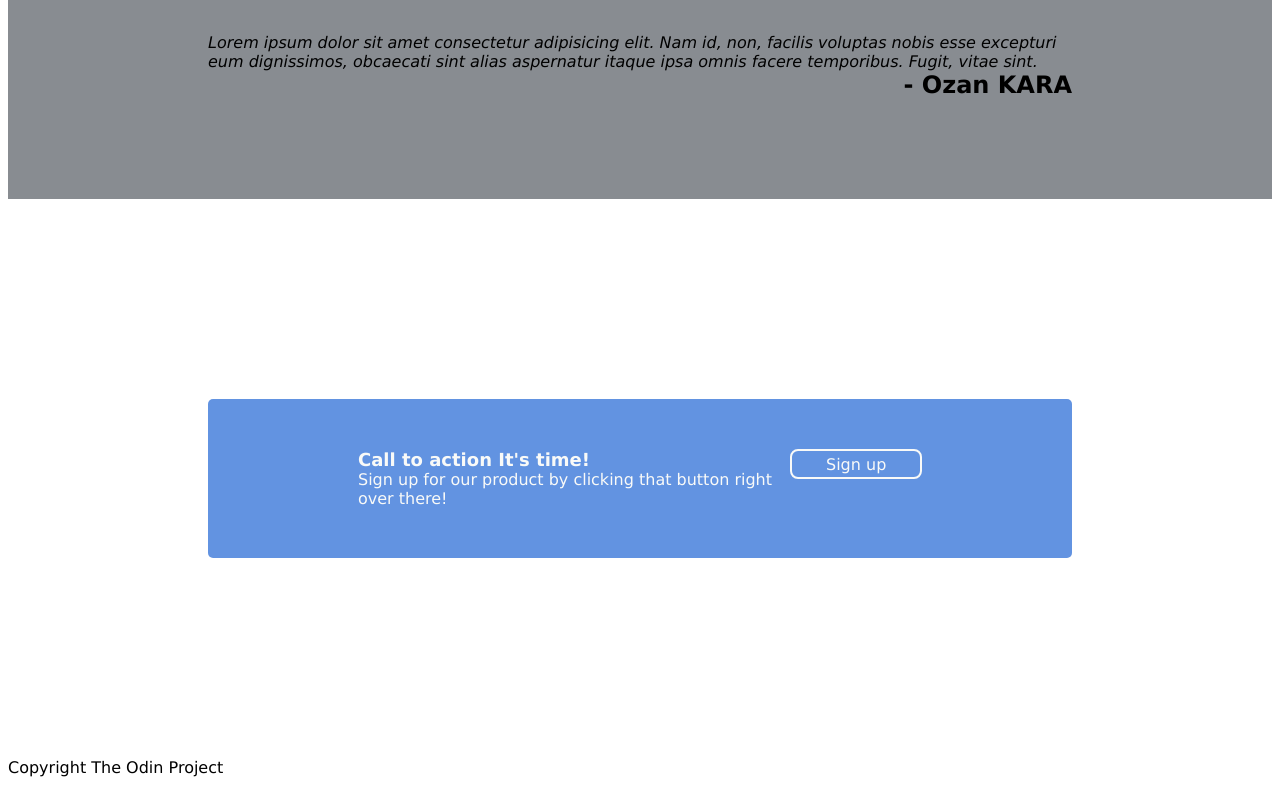
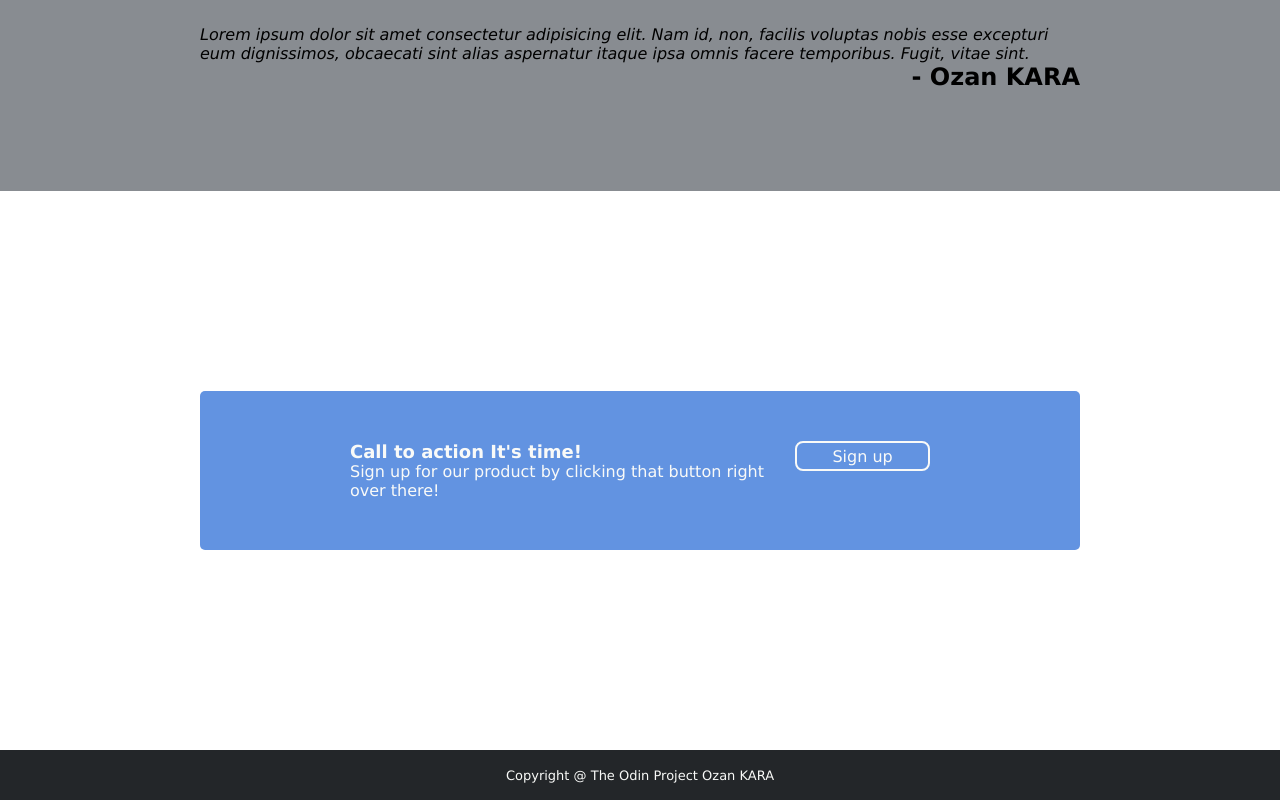
Before and after one commit to okara533/odin_web_landing_page, a plain HTML site: page index.html in a window 1280 px wide. Shown: the part 1259-2059 px from the top of the page. Drawn offline with Linux system fonts and the light colour scheme.

Commit message:
finalize

```diff
--- a/index.html
+++ b/index.html
@@ -105,7 +105,7 @@
         </div>
     </div>
     <div class="footer">
-        Copyright The Odin Project
+        Copyright @ The Odin Project Ozan KARA
     </div>
 </body>
 </body>
--- a/style.css
+++ b/style.css
@@ -1,6 +1,8 @@
 *{
 
-    font-family:Verdana, Geneva, Tahoma, sans-serif
+    font-family:Verdana, Geneva, Tahoma, sans-serif;
+    margin:0;
+    padding:0;
 }
 
 .first_container{
@@ -190,3 +192,13 @@ button:hover{
     font-weight: 800;
     font-size: 18px;
 }
+
+.footer{
+    background-color: #232629;
+    color:#F9FAF8;
+    font-size: small;
+    height: 50px;
+    display: flex;
+    justify-content: center;
+    align-items: center;
+}
```
